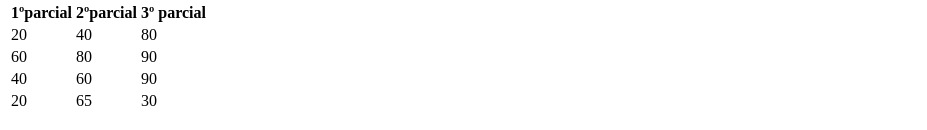
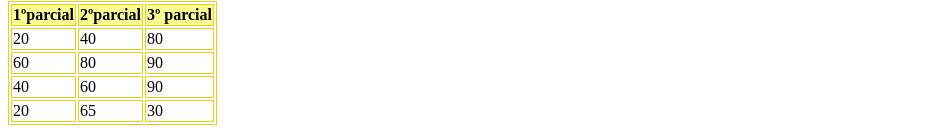
Before and after one commit to AnneMendeZG/miprimerrepo, a plain HTML site: page index.html in a window 1280 px wide. Shown: the part 985-1115 px from the top of the page, without its empty margins (0-927 px from the left). Drawn offline with Linux system fonts and the light colour scheme.

Commit message:
tabla color

```diff
--- a/index.html
+++ b/index.html
@@ -26,8 +26,8 @@
         <video src="img/yt5s.com-Testamento del Doom Slayer (español).mp4" autoplay></video>
         <iframe width="560" height="315" src="https://www.youtube.com/embed/Gjnu7rFZBaU?si=1NVWeXZpYVKs7zUb" title="YouTube video player" frameborder="0" allow="accelerometer; autoplay; clipboard-write; encrypted-media; gyroscope; picture-in-picture; web-share" allowfullscreen></iframe>
 
-        <table>
-            <tr>
+        <table border="1" bordercolor="#e7d40a">
+            <tr bgcolor="#fdfd96">
                 <th>1ºparcial</th>
                 <th>2ºparcial</th>
                 <th>3º parcial</th>
```
